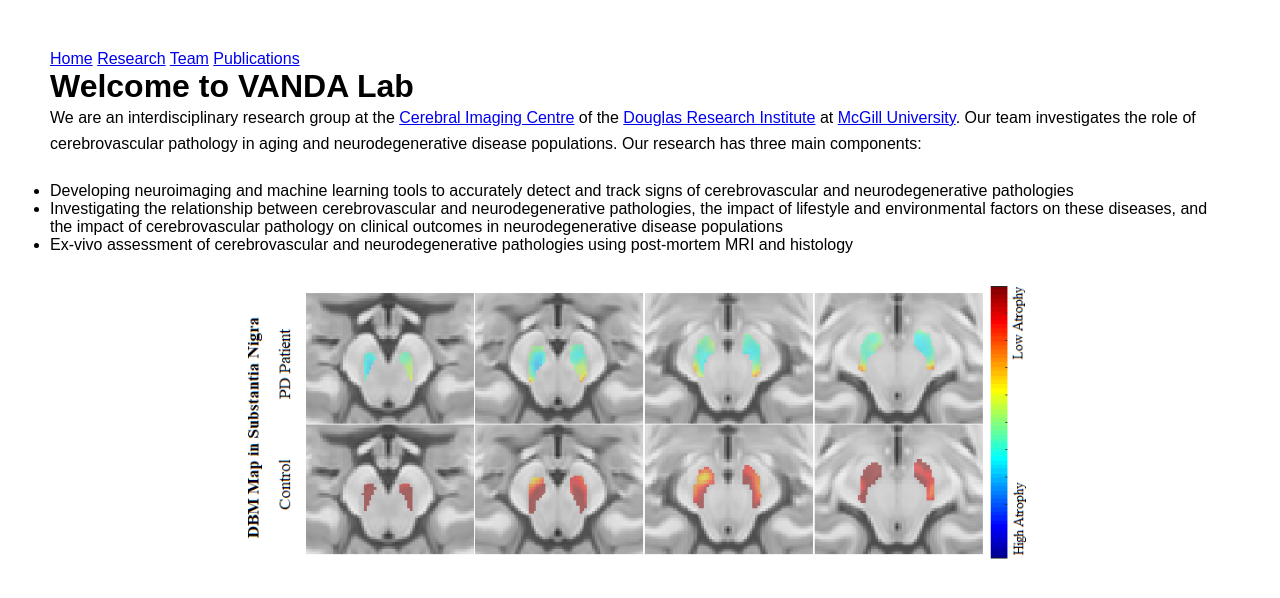
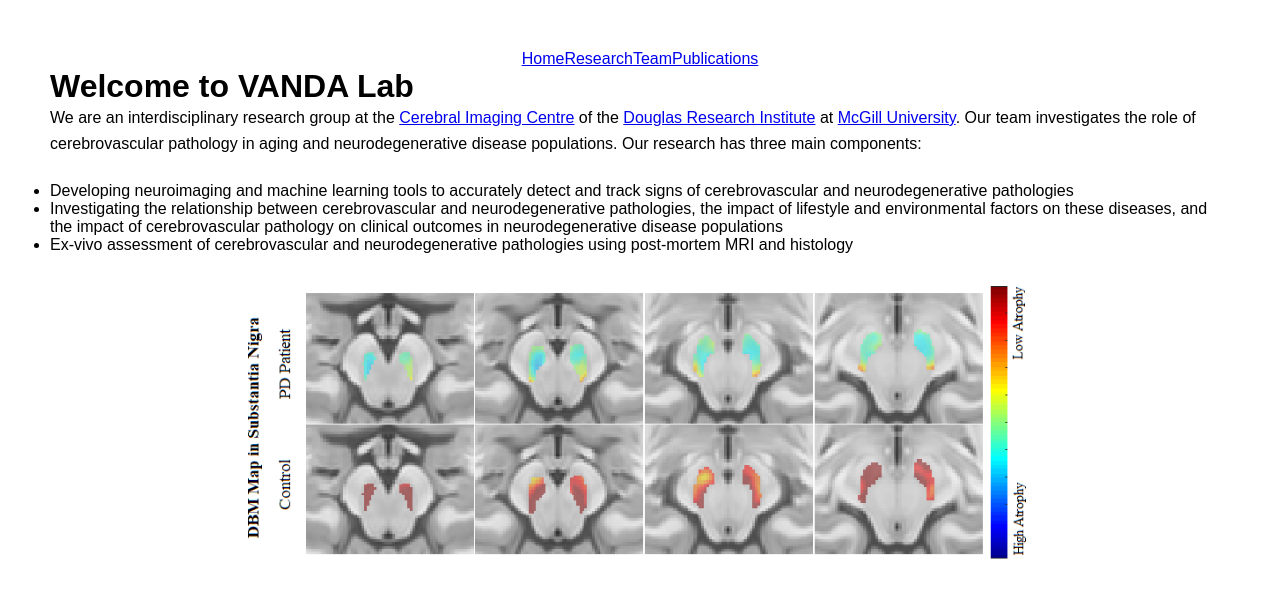
Before and after one commit to VANDAlab/VANDAlab.github.io, a Jekyll site: the page index.html, which Jekyll copies as it is, in a window 1280 px wide. Shown: the top 598 px of the page. Built offline with Jekyll 4.4.1, drawn with Linux system fonts in a browser that asks for light colours.

Commit message:
Update style.css

```diff
--- a/assets/css/style.css
+++ b/assets/css/style.css
@@ -83,3 +83,15 @@
   height: auto;
   margin-right: 20px; /* Add space to the right of the image */
 }
+
+/* Navbar styles */
+.navbar {
+  background-color: #f8f8f8; /* Adjust the color as desired */
+  padding: 10px; /* Adjust the padding as desired */
+  box-shadow: 0 2px 4px rgba(0, 0, 0, 0.1); /* Optional: add a subtle shadow */
+}
+
+.tabs {
+  display: flex;
+  justify-content: center; /* Optional: center the tabs */
+}
```
